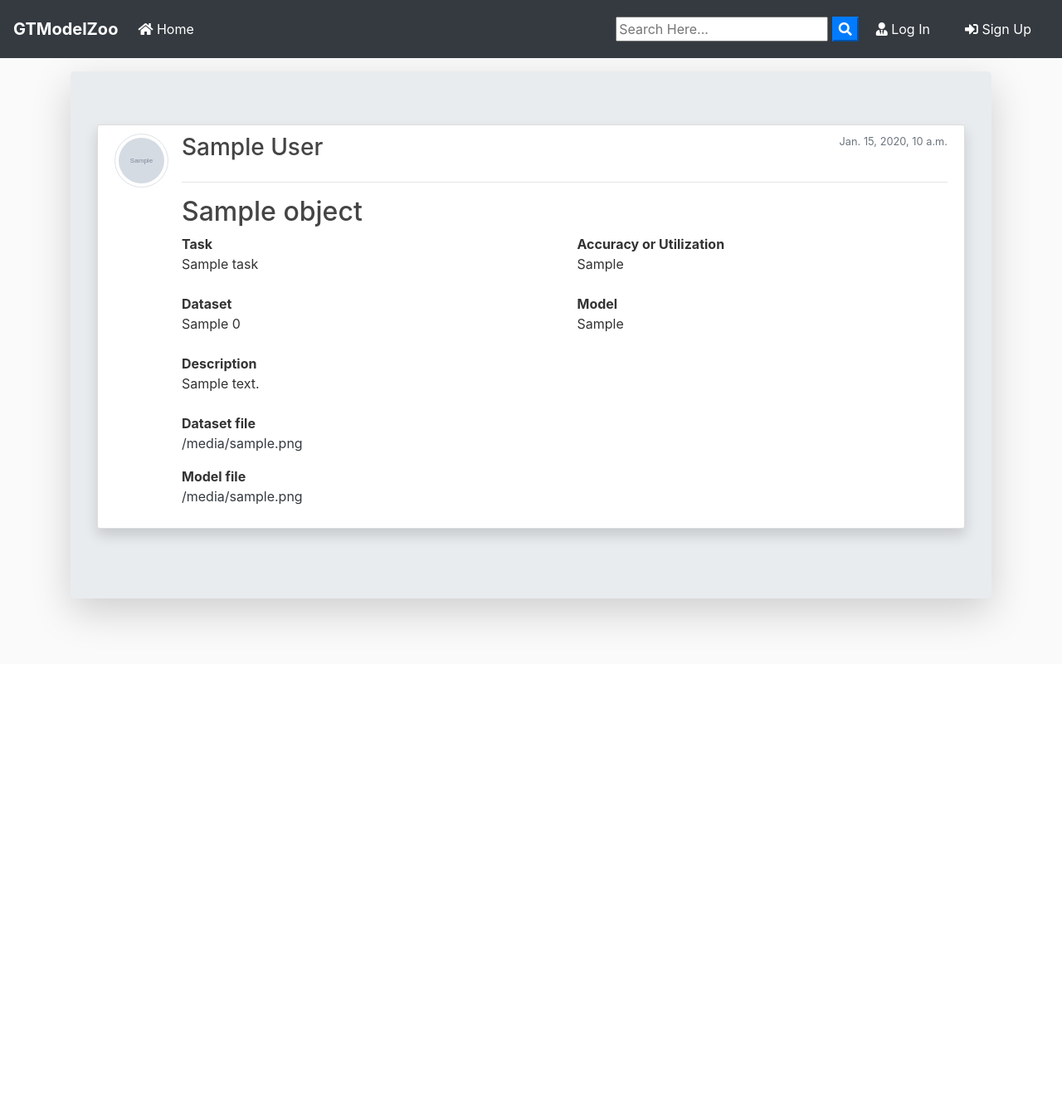
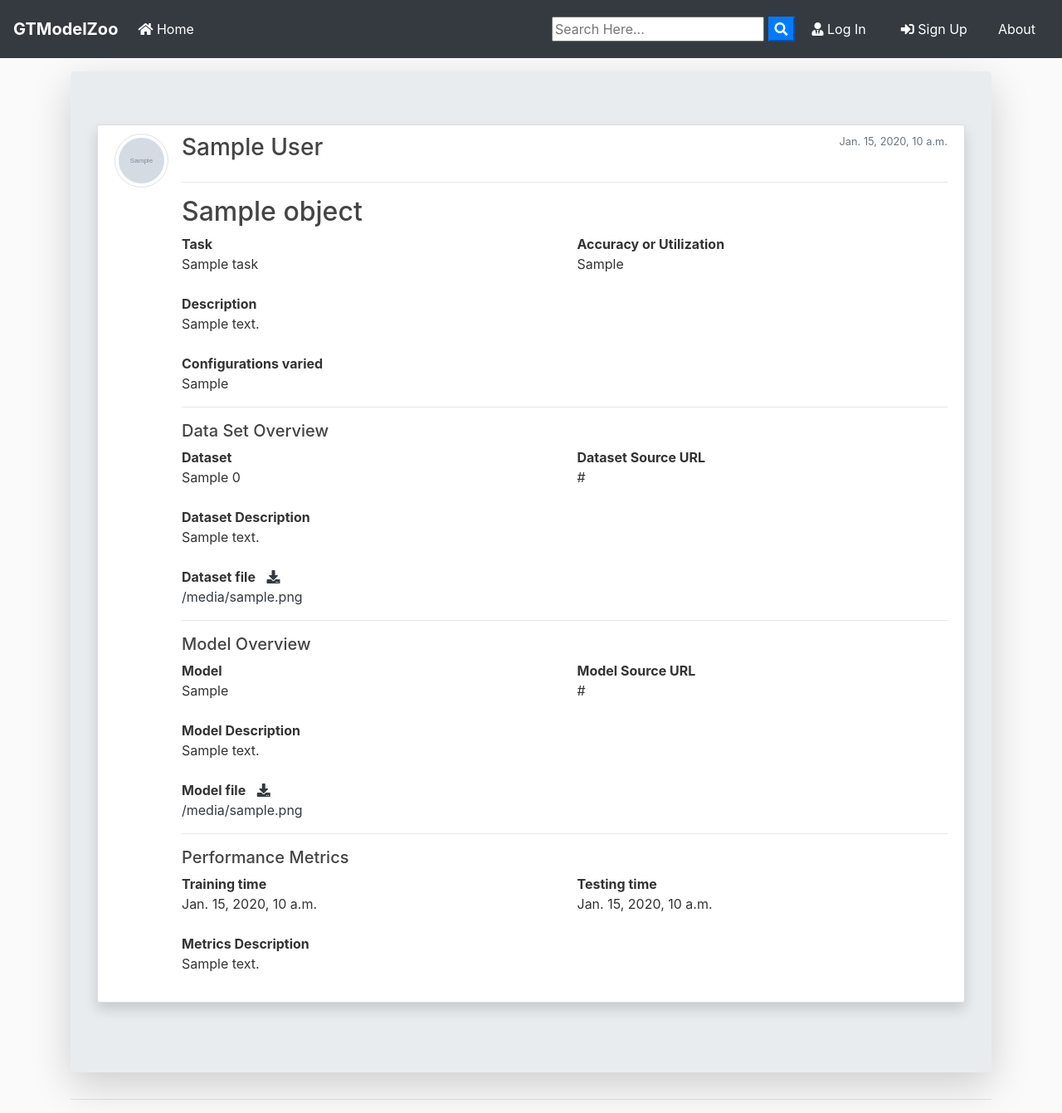
Before and after one commit to git-disl/GTModelZoo, a Django app: template Django-WebApp-master/django_web_app/dlBench/templates/dlBench/post_detail.html in a window 1280 px wide. Shown: the whole page at 83% size. Before the commit the page ends 759 px from the top, so only its background shows below. Run offline with Django 3.2, Linux system fonts and the light colour scheme; the template is opened without the code that fills it: most values are stand-ins (such as "Sample title", 1, 10 or a date in 2020); grey boxes marked "Sample" are stand-in pictures; some libraries are stand-ins or nearby versions.

Commit message:
about,post-detail changes. db cleanup

```diff
--- a/Django-WebApp-master/django_web_app/dlBench/templates/dlBench/about.html
+++ b/Django-WebApp-master/django_web_app/dlBench/templates/dlBench/about.html
@@ -10,7 +10,7 @@
    <h5>GTModelZoo</h5>
    In this portal you could submit a project and browse through projects by your peers.
    <br><br>
-   You can create, update and delete your projects.
+   To submit a project, you need to sign up. This will allow you to create, update and delete your projects.
    <br><br>
    Few guidelines: <br>
    <ul>
--- a/Django-WebApp-master/django_web_app/dlBench/templates/dlBench/base.html
+++ b/Django-WebApp-master/django_web_app/dlBench/templates/dlBench/base.html
@@ -19,7 +19,7 @@
 
   <body>
     <nav class="navbar navbar-expand-lg navbar-dark bg-dark">
-      <a class="navbar-brand font-weight-bold" href="{% url 'blog-about' %}"><!-- <i class="fas fa-file"></i> -->GTModelZoo</a>
+      <a class="navbar-brand font-weight-bold" href="{% url 'blog-about' %}" ><!-- <i class="fas fa-file"></i> -->GTModelZoo</a>
       <button class="navbar-toggler" type="button" data-toggle="collapse" data-target="#navbarSupportedContent" aria-controls="navbarSupportedContent" aria-expanded="false" aria-label="Toggle navigation">
         <span class="navbar-toggler-icon"></span>
       </button>
@@ -28,7 +28,6 @@
         <ul class="navbar-nav mr-auto">
           <li class="nav-item active">
             <a class="nav-link" href="{% url 'blog-home' %}"><i class="fas fa-home"></i> Home <span class="sr-only">(current)</span></a>
-
           </li>
         </ul>
         <!------{{ request.get_host }}/blog/search/-->
@@ -49,6 +48,7 @@
         <a href="{% url 'register' %} " class="btn text-white m-2"> <i class="fas fa-sign-in-alt"></i> Sign Up</a>
         {% endif %}
 
+        <a class="nav-link" style="color:white"href="{% url 'blog-about' %}">About</a>
       </div>
     </nav>
     <div class="container my-bg">
@@ -70,5 +70,6 @@
     <script src="https://stackpath.bootstrapcdn.com/bootstrap/4.3.1/js/bootstrap.min.js" integrity="sha384-JjSmVgyd0p3pXB1rRibZUAYoIIy6OrQ6VrjIEaFf/nJGzIxFDsf4x0xIM+B07jRM" crossorigin="anonymous"></script>
     <script src="{% static 'dlBench/main.js' %}"></script>
     <script src="http://ajax.googleapis.com/ajax/libs/jquery/1.11.1/jquery.min.js"></script>
+    <hr>
   </body>
   </html>
--- a/Django-WebApp-master/django_web_app/dlBench/templates/dlBench/post_detail.html
+++ b/Django-WebApp-master/django_web_app/dlBench/templates/dlBench/post_detail.html
@@ -40,24 +40,8 @@
         </div>
       </div>
 
-          <br>
-          <div class="row">
-            <div class="col">
-              <b>Dataset</b>
-            </div>
-            <div class=col>
-              <b>Model</b>
-            </div>
-          </div>
 
-          <div class="row">
-            <div class=col>
-              {{ object.dataSetDetails.all.0.dataset_name }}
-            </div>
-            <div class=col>
-              {{ object.dlModelDetails.all.0.model_framework }}
-            </div>
-          </div>
+      {% if object.project_description %}
       <br>
       <div class="row">
         <div class="col">
@@ -70,43 +54,156 @@
           {{ object.project_description }}
         </div>
       </div>
+      {% endif %}
+      <br>
+      {% if object.configurations_varied %}
+      <div class="row">
+        <div class="col">
+          <b>Configurations varied</b>
+        </div>
+      </div>
+
+      <div class="row">
+        <div class=col>
+          {{ object.configurations_varied }}
+        </div>
+      </div>
+      {% endif %}
+      <hr>
+      <h5>Data Set Overview</h5>
+      <div class="row">
+        <div class="col">
+          <b>Dataset</b>
+        </div>
+        {% if object.dataSetDetails.all.0.dataset_url %}
+        <div class="col">
+          <b>Dataset Source URL</b>
+        </div>
+        {% endif %}
+      </div>
+      <div class="row">
+        <div class=col>
+          {{ object.dataSetDetails.all.0.dataset_name }}
+        </div>
+        {% if object.dataSetDetails.all.0.dataset_url %}
+        <div class=col>
+          {{ object.dataSetDetails.all.0.dataset_url }}
+        </div>
+        {% endif %}
+      </div>
+      <br>
+      {% if object.dataSetDetails.all.0.dataset_description %}
+      <div class="row">
+        <div class="col">
+          <b>Dataset Description</b>
+        </div>
+      </div>
+      <div class="row">
+        <div class=col>
+          {{ object.dataSetDetails.all.0.dataset_description }}
+        </div>
+      </div>
+      {% endif %}
+
+      {% if object.dataSetDetails.all.0.dataset_file %}
+      <br>
+      <b>Dataset file</b>
+      <a href="{{ object.dataSetDetails.all.0.dataset_file.url }}"  download class="text-dark">&nbsp <i class="fas fa-download"></i><p>{{ object.dataSetDetails.all.0.dataset_file }}</p></a>
+      {% endif%}
+
+      <hr>
+      <h5>Model Overview</h5>
+      <div class="row">
+        <div class="col">
+          <b>Model</b>
+        </div>
+        {% if object.dlModelDetails.all.0.model_url %}
+        <div class="col">
+          <b>Model Source URL</b>
+        </div>
+        {% endif %}
+      </div>
+      <div class="row">
+        <div class=col>
+          {{ object.dlModelDetails.all.0.model_framework }}
+        </div>
+        {% if object.dlModelDetails.all.0.model_url %}
+        <div class=col>
+          {{ object.dlModelDetails.all.0.model_url }}
+        </div>
+
+        {% endif %}
+      </div>
+
+      <br>
+      {% if object.dlModelDetails.all.0.model_description %}
+      <div class="row">
+        <div class="col">
+          <b>Model Description</b>
+        </div>
+      </div>
+      <div class="row">
+        <div class=col>
+          {{ object.dlModelDetails.all.0.model_description }}
+        </div>
+      </div>
+      {% endif %}
+
+
+      {% if object.dlModelDetails.all.0.model_file %}
+      <br>
+      <b>Model file</b>
+      <a href="{{ object.dlModelDetails.all.0.model_file.url }}"  download class="text-dark">&nbsp <i class="fas fa-download"></i><p>{{ object.dlModelDetails.all.0.model_file }}</p></a>
+      {% endif %}
+
+      <hr>
+      {% if object.performanceDetails.all.0.training_time or object.performanceDetails.all.0.testing_time or object.performanceDetails.all.0.metrics_description %}
+      <h5>Performance Metrics</h5>
+      {% endif %}
+      <div class="row">
+       {% if object.performanceDetails.all.0.training_time %}
+       <div class="col">
+        <b>Training time</b>
+      </div>
+      {% endif %}
+
+      {% if object.performanceDetails.all.0.testing_time %}
+      <div class="col">
+        <b>Testing time</b>
+      </div>
+      {% endif %}
+
+    </div>
+    <div class="row">
+      {% if object.performanceDetails.all.0.training_time %}
+      <div class=col>
+        {{ object.performanceDetails.all.0.training_time }}
+      </div>
+      {% endif %}
+
+      {% if object.performanceDetails.all.0.testing_time %}
+      <div class=col>
+        {{ object.performanceDetails.all.0.testing_time }}
+      </div>
+      {% endif %}
 
     </div>
     <br>
-
-        {% if object.dataSetDetails.all.0.dataset_file %}
-        <b>Dataset file</b>
-        {% if object.dataSetDetails.all.0.extension == '.jpg' or object.dataSetDetails.all.0.extension == 'jpeg' or object.dataSetDetails.all.0.extension == 'png' %}
-        <a href="{{ object.dataSetDetails.all.0.dataset_file.url }}"  download ><img src="{{ object.dataSetDetails.all.0.dataset_file.url }}" alt="" class="img-fluid "></a>
-        <a href="{{ object.dataSetDetails.all.0.dataset_file.url }}"  download class="text-dark"><p>{{ object.dataSetDetails.all.0.dataset_file }}</p></a>
-        {% elif object.dataSetDetails.all.0.extension == '.mp4' %}
-        <div class="embed-responsive embed-responsive-16by9">
-          <video id="video-1_html_api" class="vjs-tech" preload="auto" autoplay >
-            <source src="{{ object.dataSetDetails.all.0.dataset_file.url }}" type="video/mp4" class="embed-responsive">
-            </video>
+    {% if object.performanceDetails.all.0.metrics_description %}
+    <div class="row">
+      <div class="col">
+        <b>Metrics Description</b>
       </div>
-          <a href="{{ object.dataSetDetails.all.0.dataset_file.url }}"  download class="text-dark"><p>{{ object.dataSetDetails.all.0.dataset_file}}</p></a>
-          {% else %}
-          <a href="{{ object.dataSetDetails.all.0.dataset_file.url }}"  download class="text-dark"><p>{{ object.dataSetDetails.all.0.dataset_file }}</p></a>
-          {% endif %}
+    </div>
+    <div class="row">
+      <div class=col>
+        {{ object.performanceDetails.all.0.metrics_description }}
+      </div>
+    </div>
     {% endif %}
 
-          {% if object.dlModelDetails.all.0.model_file %}
-          <b>Model file</b>
-          {% if object.dlModelDetails.all.0.extension == '.jpg' or object.dlModelDetails.all.0.extension == 'jpeg' or object.dlModelDetails.all.0.extension == 'png' %}
-          <a href="{{ object.dlModelDetails.all.0.model_file.url }}"  download ><img src="{{ object.dlModelDetails.all.0.model_file.url }}" alt="" class="img-fluid "></a>
-          <a href="{{ object.dlModelDetails.all.0.model_file.url }}"  download class="text-dark"><p>{{ object.dlModelDetails.all.0.model_file }}</p></a>
-          {% elif temp.extension == '.mp4' %}
-          <div class="embed-responsive embed-responsive-16by9">
-            <video id="video-1_html_api" class="vjs-tech" preload="auto" autoplay >
-              <source src="{{ object.dlModelDetails.all.0.model_file.url }}" type="video/mp4" class="embed-responsive">
-              </video>
   </div>
-            <a href="{{ object.dlModelDetails.all.0.model_file.url }}"  download class="text-dark"><p>{{ object.dlModelDetails.all.0.model_file}}</p></a>
-            {% else %}
-            <a href="{{ object.dlModelDetails.all.0.model_file.url }}"  download class="text-dark"><p>{{ object.dlModelDetails.all.0.model_file }}</p></a>
-            {% endif %}
-            {% endif %}
+  <br>
 </div>
 </article>
 {% endblock content %}
```
Also changed, not shown: Django-WebApp-master/django_web_app/media/Data_Set_Files/manage.py (deleted, +0 -15 lines), Django-WebApp-master/temp.txt (added, +43 -0 lines). Lines whose indentation alone changed are shown as unchanged.
